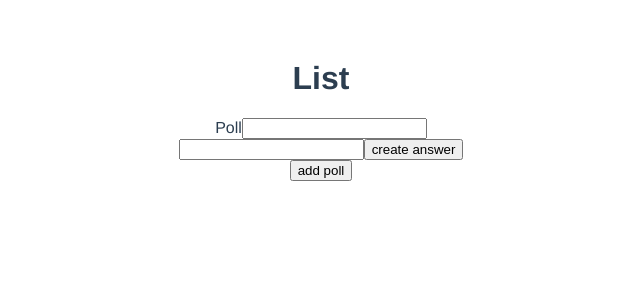
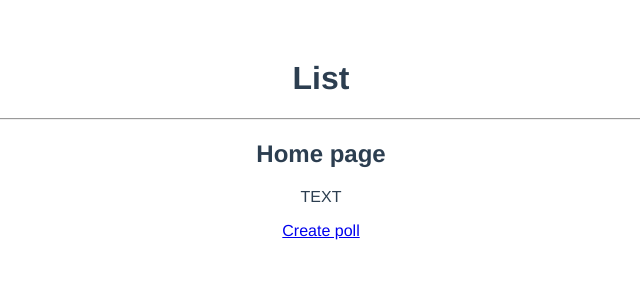
Before and after one commit to taraskinnv/VueJS, a Vue app: page / in a window 1280 px wide. Shown: the top 300 px of the page, without its empty margins (319-959 px from the left). Built offline with nearby package versions, Linux system fonts and the light colour scheme.

Commit message:
added router

```diff
--- a/package.json
+++ b/package.json
@@ -8,7 +8,8 @@
   },
   "dependencies": {
     "core-js": "^3.6.4",
-    "vue": "^2.6.11"
+    "vue": "^2.6.11",
+    "vue-router": "^3.1.6"
   },
   "devDependencies": {
     "@vue/cli-plugin-babel": "~4.3.0",
--- a/src/App.vue
+++ b/src/App.vue
@@ -1,29 +1,12 @@
 <template>
   <div id="app">
     <h1>List</h1>
-    <!--
-    <sqrt v-bind:a="a1"></sqrt>
-    <testFetch></testFetch>
-    -->
-    <create_poll />
+    <hr />
+    <router-view />
   </div>
 </template>
 
-<script>
-import testFetch from "@/components/testFetch";
-import create_poll from "@/components/create_poll";
-export default {
-  name: "App",
-  data() {
-    return { a1: 5 };
-  },
 
-  components: {
-    testFetch,
-    create_poll
-  }
-};
-</script>
 
 <style>
 #app {
--- a/src/main.js
+++ b/src/main.js
@@ -1,8 +1,10 @@
 import Vue from 'vue'
 import App from './App.vue'
+import router from './router'
 
 Vue.config.productionTip = false
 
 new Vue({
-  render: h => h(App),
+    router: router,
+    render: h => h(App),
 }).$mount('#app')
--- /dev/null
+++ b/src/router.js
@@ -0,0 +1,18 @@
+import Vue from 'vue'
+import Router from 'vue-router'
+import Home from '@/views/Home'
+Vue.use(Router)
+
+export default new Router({
+    mode: 'history',
+    routes: [{
+            path: '/',
+            component: Home
+        },
+        {
+            path: '/createPoll',
+            component: () =>
+                import ('./views/CreatePoll.vue')
+        }
+    ]
+})
--- /dev/null
+++ b/src/views/CreatePoll.vue
@@ -0,0 +1,25 @@
+<template>
+  <div>
+    <h1>List</h1>
+    <!--
+    <testFetch></testFetch>
+    -->
+    <create_poll />
+  </div>
+</template>
+
+<script>
+import testFetch from "@/components/testFetch";
+import create_poll from "@/components/create_poll";
+export default {
+  name: "App",
+  data() {
+    return { a1: 5 };
+  },
+
+  components: {
+    testFetch,
+    create_poll
+  }
+};
+</script>
--- /dev/null
+++ b/src/views/Home.vue
@@ -0,0 +1,7 @@
+<template>
+  <div>
+    <h2>Home page</h2>
+    <p>TEXT</p>
+    <a href="/createPoll">Create poll</a>
+  </div>
+</template>
```
Also changed, not shown: 1 other file (tests, documents, lock files or other folders).
